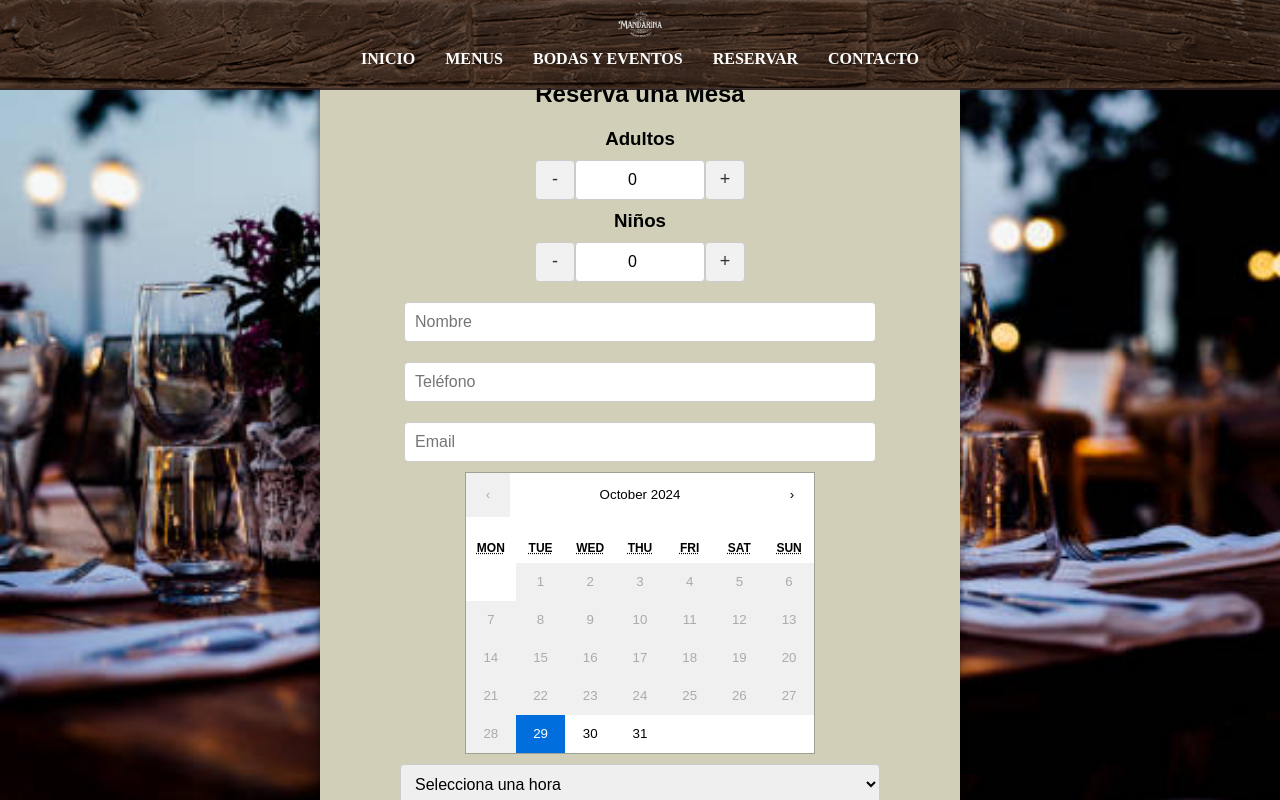
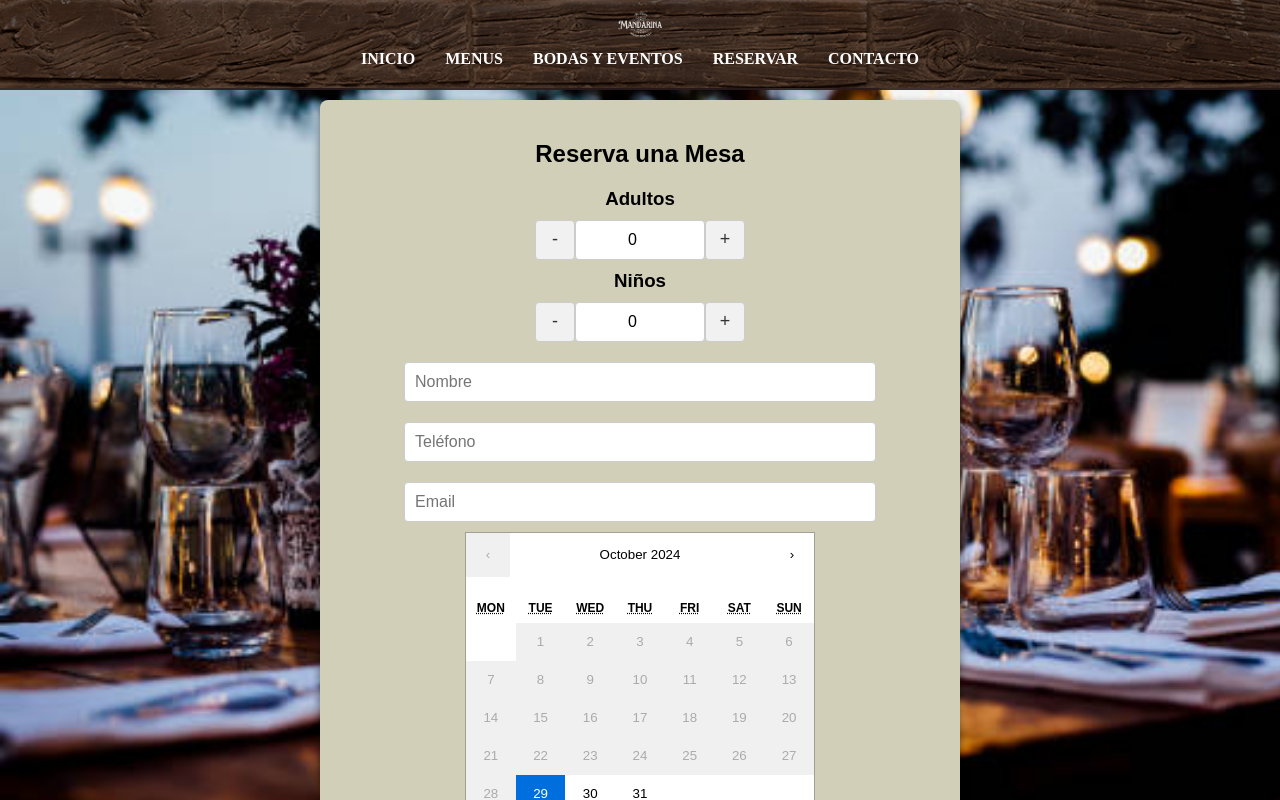
Before and after one commit to itrevixx/WebRestaurante, a React (Vite) app: page /reservas in a window 1280 px wide. Shown: the top 800 px of the page. Built offline with nearby package versions, Linux system fonts and the light colour scheme.

Commit message:
Cambios en reservas, paddings y ahora se guardan los niños y adultos por separado

```diff
--- a/src/pages/Reserves/Reserves.css
+++ b/src/pages/Reserves/Reserves.css
@@ -17,7 +17,8 @@ body {
     background-image: url('../../assets/fondo-reserva.jpg');
     background-repeat: no-repeat;
     background-size: cover;
-    padding-top: 40px;
+    padding-top: 100px;
+    padding-bottom: 20px;
     /* Añade espacio solo en la parte superior */
     font-family: Arial, sans-serif;
 }
--- a/src/pages/Reserves/Reserves.jsx
+++ b/src/pages/Reserves/Reserves.jsx
@@ -4,6 +4,7 @@ import { createReserve } from "../../app/services/api/reserves";
 import "./Reserves.css";
 import CalendarComp from "../../components/CalendarComp";
 import { isToday, isAfter, addMinutes, set } from "date-fns";
+import { useNavigate } from "react-router-dom";
 
 const Reserves = () => {
   const [name, setName] = useState("");
@@ -13,8 +14,8 @@ const Reserves = () => {
   const [time, setTime] = useState("");
   const [adultsCounter, setAdultsCounter] = useState(0);
   const [kidsCounter, setKidsCounter] = useState(0);
-  const persons = kidsCounter + adultsCounter;
   const [filteredTimes, setFilteredTimes] = useState([]);
+  const navigate = useNavigate();
 
   const times = [
     "13:30",
@@ -31,24 +32,26 @@ const Reserves = () => {
 
   useEffect(() => {
     const filterTimes = () => {
-      const now = new Date();
-      //Si la fecha que se selecciona en el calendario es hoy, va a filtrar las horas que sean mayores a la hora actual + 30 minutos
+      const now = new Date(); // Obtenemos la fecha y hora actual
+      // Si la fecha seleccionada en el calendario es el día de hoy:
       if (isToday(date)) {
+        // Filtramos las horas disponibles para mostrar solo las que sean mayores a la hora actual + 30 minutos
         const validTimes = times.filter((time) => {
-          //con split separamos las horas y los minutos del array de times y los transformamos a número de "13:30" a [13, 30].
+          // Usamos el método split para separar la hora y los minutos de cada elemento en el array 'times' (ejemplo: "13:30" se convierte en [13, 30])
           const [hour, minute] = time.split(":").map(Number);
-          //seteamos la fecha usando la fecha seleccionada y la hora y minutos del array de time
+          // Usamos 'set' para crear una nueva fecha con la hora y minutos seleccionados, pero manteniendo la misma fecha que se eligió en el calendario
           const selectedDateTime = set(date, { hours: hour, minutes: minute });
-          //Si selectedDateTime es posterior a la hora actual mas 30 minutos, nos devuelve true y se almacena en el array de ValidTimes
+          // Comprobamos si la fecha y hora seleccionada es después de la hora actual + 30 minutos
+          // Si es así, agregamos esa hora a la lista de horas válidas
           return isAfter(selectedDateTime, addMinutes(now, 30));
         });
+        // Guardamos en el estado las horas que cumplen con el filtro
         setFilteredTimes(validTimes);
-        //Si la fecha es futura, va a mostrar todas las horas posibles de times
+        // Si la fecha seleccionada es un día futuro (no hoy), mostramos todas las horas disponibles
       } else {
         setFilteredTimes(times);
       }
     };
-
     filterTimes();
   }, [date]);
 
@@ -83,7 +86,8 @@ const Reserves = () => {
       await createReserve({
         reservationDate: date,
         reservationTime: time,
-        numPeople: persons,
+        adults: adultsCounter,
+        children: kidsCounter,
         user: { id: clientId },
       });
 
@@ -96,6 +100,7 @@ const Reserves = () => {
       setKidsCounter(0);
 
       alert("Reserva hecha!");
+      navigate("/");
     } catch (error) {
       console.error("Error creating reservation:", error);
     }
```
